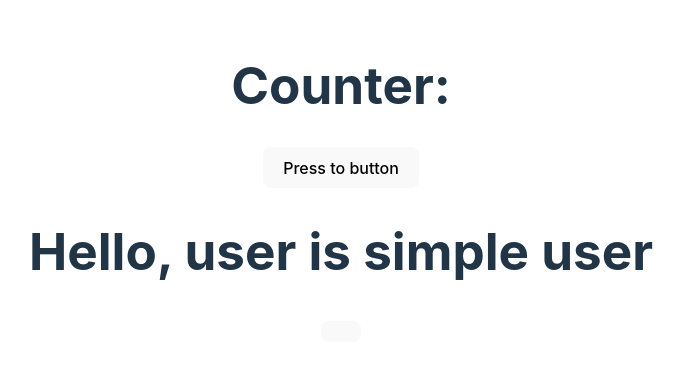
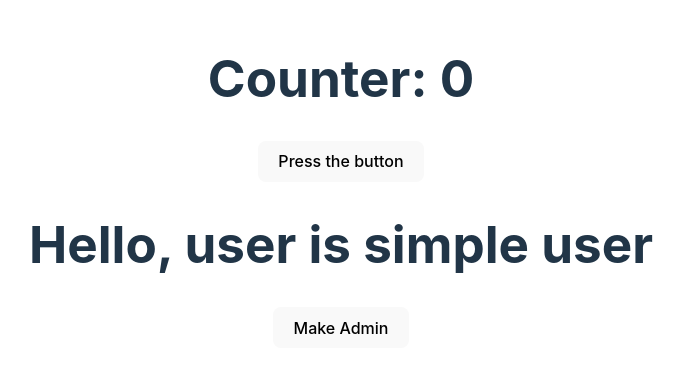
Before and after one commit to cyber-collab/vite-react-project, a React (Vite) app: page / in a window 1280 px wide. Shown: the part 218-590 px from the top of the page, without its empty margins (299-983 px from the left). Built offline with nearby package versions, Linux system fonts and the light colour scheme.

Commit message:
feat: add bad counter

```diff
--- a/src/App.tsx
+++ b/src/App.tsx
@@ -1,35 +1,36 @@
-import './App.css'
-import {Header} from "./components/Header.tsx";
-import {Button} from "./components/Button.tsx";
-import {useEffect, useState} from "react";
+import './App.css';
+import { Header } from "./components/Header.tsx";
+import { Button } from "./components/Button.tsx";
+import { useEffect, useState } from "react";
+
+// Custom hook to manage counter state
+const useCounter = () => {
+    const [value, setState] = useState(0);
+    const increment = () => setState(value + 1);
+    return { value, increment };
+};
 
 function App() {
-// const [counter, setCounter] = useState(0);
+    const { value, increment } = useCounter();
 
-useEffect(()=> {
-    // console.log(counter)
-})
+    const [state, setState] = useState({ isAdmin: false, userName: 'Bla bla' });
+    const { isAdmin } = state;
+    const assignAdmin = () => {
+        setState({ ...state, isAdmin: true });
+    };
 
-const useCounter = () => {
-        const [value, setState] = useState(0);
-        const increment = () => setState(value + 1)
-        return {value, increment}
-    }
+    useEffect(() => {
+        console.log(value);
+    }, [value]);
 
-const [state, setState] = useState({isAdmin: false, userName: 'Bla bla'});
-const {isAdmin} = state;
-const assignAdmin = () => {
-    setState({...state, isAdmin: true});
-};
-
-  return (
-    <>
-      <Header title={'Counter: '} description={''} />
-        <Button onClick={() => useCounter.increment} text={'Press to button'}/>
-        <h1>Hello, user is {isAdmin ? "super user" : 'simple user'}</h1>
-        <button onClick={assignAdmin}></button>
-    </>
-  )
+    return (
+        <>
+            <Header title={'Counter: '} description={value.toString()} />
+            <Button onClick={increment} text={'Press the button'} />
+            <h1>Hello, user is {isAdmin ? "super user" : 'simple user'}</h1>
+            <button onClick={assignAdmin}>Make Admin</button>
+        </>
+    );
 }
 
-export default App
+export default App;
```
